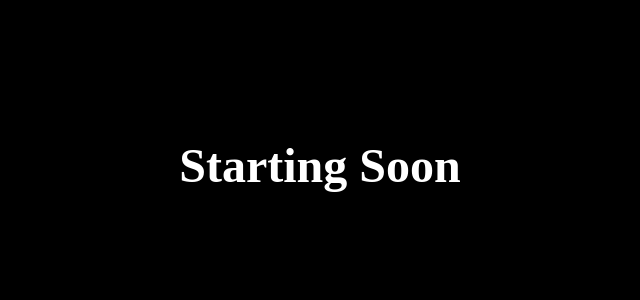
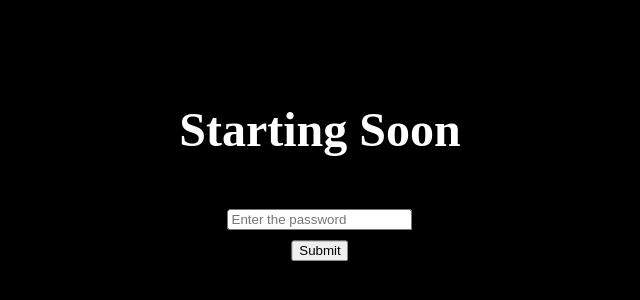
Before and after one commit to sl3vvr/aaaaa, a plain HTML site: page index.html in a window 1280 px wide. Shown: the part 234-534 px from the top of the page, without its empty margins (320-960 px from the left). Drawn offline with nearby package versions, Linux system fonts and the light colour scheme.

Commit message:
Update index.html

```diff
--- a/index.html
+++ b/index.html
@@ -43,6 +43,14 @@
             animation: fade-out 2s forwards;
         }
 
+        #password-input {
+            margin-top: 20px;
+        }
+
+        #password-submit {
+            margin-top: 10px;
+        }
+
         @keyframes fade-in {
             0% {
                 opacity: 0;
@@ -66,6 +74,9 @@
     <div id="particles-js"></div>
     <div id="content">
         <h1>Starting Soon</h1>
+        <input type="password" id="password-input" placeholder="Enter the password">
+        <br>
+        <button id="password-submit">Submit</button>
     </div>
     <img id="gif" src="assets/gif/lean.gif" alt="Starting Soon GIF">
 
@@ -74,6 +85,22 @@
         particlesJS.load('particles-js', 'particles.json', function() {
             console.log('Particles loaded');
         });
+
+        function checkPassword() {
+            var enteredPassword = document.getElementById("password-input").value;
+            if (enteredPassword === "joonathan") {
+                window.location.href = "https://sl3vvr.github.io/start";
+            } else {
+                alert("Incorrect password!");
+            }
+        }
+
+        window.addEventListener("load", function() {
+            document.getElementById("password-submit").addEventListener("click", checkPassword);
+            document.getElementById("gif").addEventListener("animationend", function() {
+                document.getElementById("content").style.opacity = 1;
+            });
+        });
     </script>
 </body>
 </html>
```
